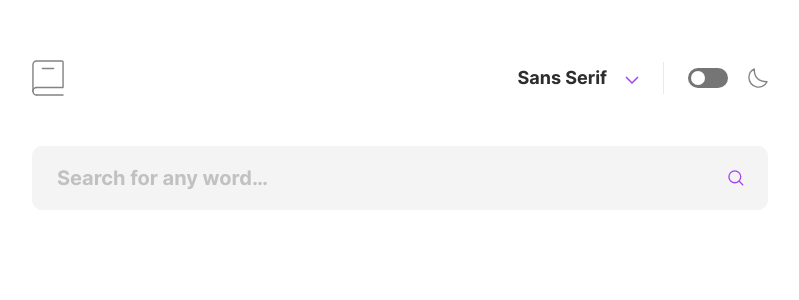
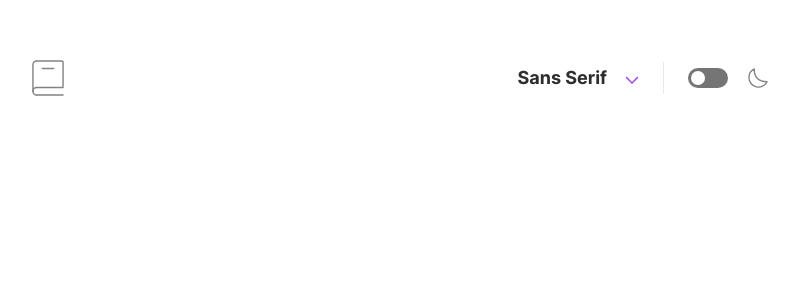
Before and after one commit to mush1997/dictionary-web-app-vue, a Vue app: page / in a window 1280 px wide. Shown: the top 300 px of the page, without its empty margins (240-1039 px from the left). Built offline with nearby package versions, Linux system fonts and the light colour scheme.

Commit message:
deleted 'SearchInput.vue' to fix case sensitivity problem

```diff
--- a/src/components/HeaderSection.vue
+++ b/src/components/HeaderSection.vue
@@ -1,5 +1,5 @@
 <script setup>
-import SearchInput from '@/components/SearchInput.vue'
+// import SearchInput from '@/components/SearchInput.vue'
 import { ref } from 'vue'
 
 import { useDataStore } from '@/stores/data'
@@ -35,7 +35,7 @@ const showOptions = ref(false)
                 </li>
             </ul>
         </nav>
-        <SearchInput />
+        <!-- <SearchInput /> -->
     </header>
 </template>
 
--- a/src/components/searchInput.vue
+++ /dev/null
@@ -1,125 +0,0 @@
-<script setup>
-import { useDataStore } from '@/stores/data'
-import { useFontStore } from '@/stores/font'
-import { storeToRefs } from 'pinia'
-import { ref, watchEffect } from 'vue'
-
-const dataStore = useDataStore()
-const { searchWord } = storeToRefs(dataStore)
-const { getWordData } = dataStore
-const { selectedFont } = storeToRefs(useFontStore())
-const showWarning = ref(false)
-const prevSearchWord = ref('')
-
-function goSearching() {
-    if (searchWord.value === '') {
-        showWarning.value = true
-        return
-    }
-
-    if (prevSearchWord.value === searchWord.value) { return }
-
-    getWordData()
-    prevSearchWord.value = searchWord.value
-}
-
-watchEffect(() => {
-    if (searchWord.value !== '') { showWarning.value = false }
-})
-</script>
-
-<template>
-    <div class="searchInput" :class="{ 'warning': showWarning }">
-        <input :class="selectedFont" type="text" placeholder="Search for any word…" v-model.trim="searchWord"
-            @keyup.enter="goSearching()" />
-        <img class="searchBtn" src="@/assets/images/icon-search.svg" alt="search" @click="goSearching()">
-        <p>Whoops, can’t be empty…</p>
-    </div>
-</template>
-
-<style lang="scss" scoped>
-.searchInput {
-    margin: 50px 0;
-    width: 100%;
-    height: 64px;
-    position: relative;
-
-    .searchBtn {
-        width: 16px;
-        height: 16px;
-        position: absolute;
-        top: 50%;
-        right: 24px;
-        transform: translateY(-50%);
-    }
-
-    input {
-        padding: 20px 24px;
-        width: 100%;
-        height: 100%;
-        outline: none;
-        border-radius: 10px;
-        border: 1px solid $light_gray;
-        background-color: $light_gray;
-        font-size: 20px;
-        line-height: 24px;
-        font-weight: bold;
-        color: $medium_black;
-        position: relative;
-
-        &::placeholder {
-            color: $medium_black;
-            opacity: 0.25;
-        }
-
-        &:focus {
-            border: 1px solid $purple;
-            caret-color: $purple;
-        }
-    }
-
-    p {
-        padding-top: 8px;
-        font-size: 20px;
-        line-height: 24px;
-        color: $warning;
-        display: none;
-        position: absolute;
-        top: 100%;
-        left: 0;
-    }
-}
-
-.searchInput.warning {
-    input {
-        border-color: $warning;
-    }
-
-    p {
-        display: block;
-    }
-}
-
-@media screen and (hover: hover) {
-    .searchBtn:hover {
-        cursor: pointer;
-    }
-}
-
-@media screen and (max-width:500px) {
-    .searchInput {
-        margin: 24px 0;
-        height: 48px;
-
-        input {
-            padding: 14px 24px;
-            font-size: 16px;
-        }
-
-        p {
-            font-size: 16px;
-            line-height: 20px;
-        }
-    }
-}
-</style>
```
